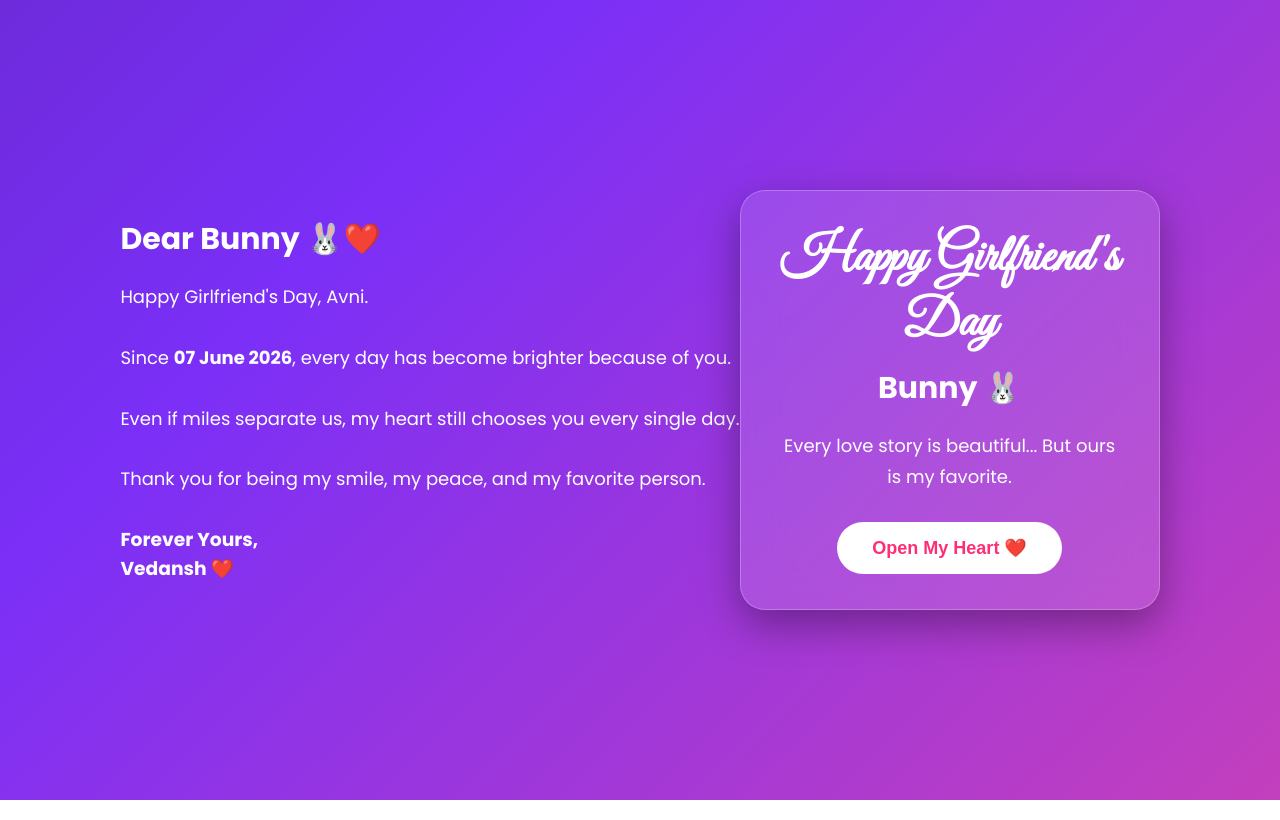
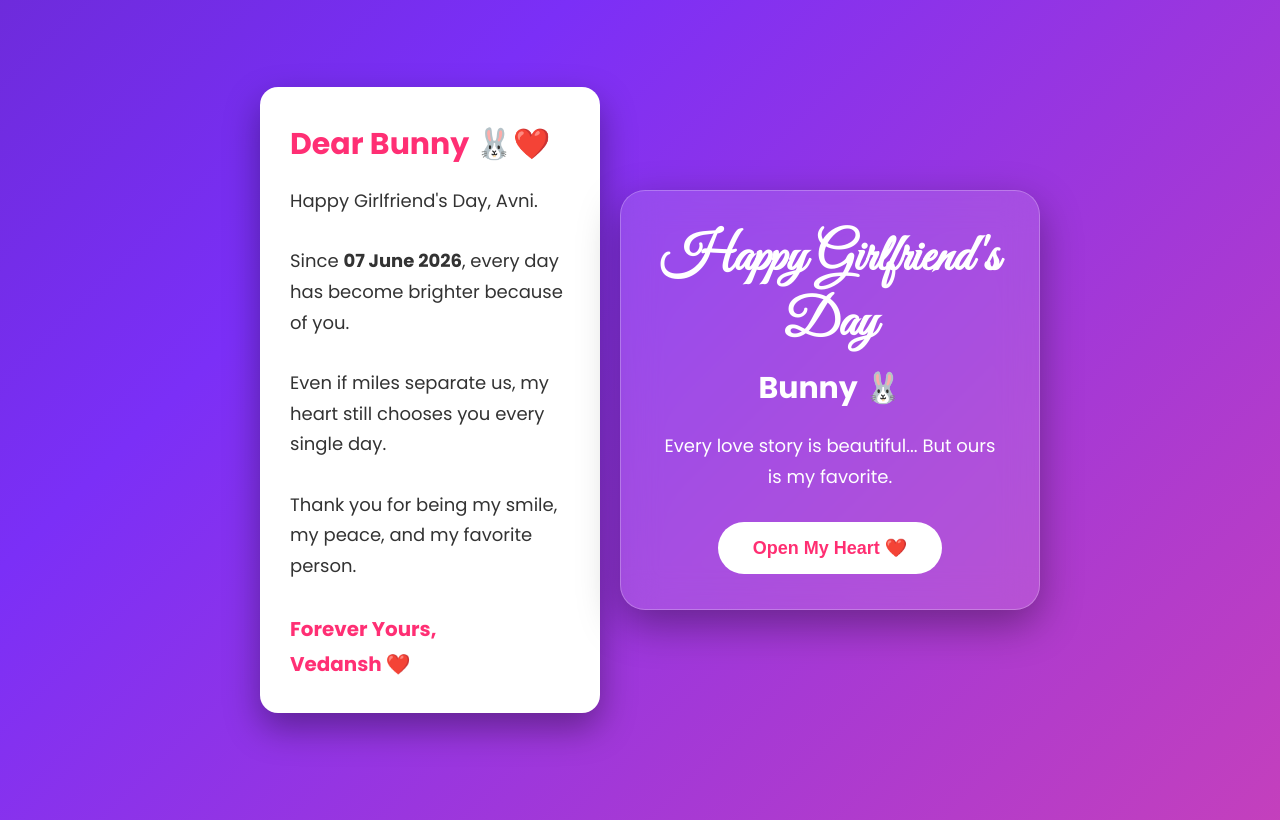
Before and after one commit to vedansh7002/girlfriends-day, a plain HTML site: page index.html in a window 1280 px wide. Drawn offline with Linux system fonts and the light colour scheme.

Commit message:
Update style.css

```diff
--- a/style.css
+++ b/style.css
@@ -97,3 +97,45 @@ animation:beat 1s infinite;
 transform:scale(1.25);
 }
 }
+.hidden{
+display:none;
+}
+
+#letterSection{
+height:100vh;
+display:flex;
+justify-content:center;
+align-items:center;
+padding:20px;
+}
+
+.envelope{
+width:340px;
+background:#fff;
+padding:10px;
+border-radius:18px;
+box-shadow:0 15px 35px rgba(0,0,0,.35);
+animation:pop .7s ease;
+}
+
+@keyframes pop{
+0%{transform:scale(.7);opacity:0;}
+100%{transform:scale(1);opacity:1;}
+}
+
+.letter{
+padding:20px;
+color:#333;
+font-size:17px;
+line-height:1.8;
+}
+
+.letter h2{
+color:#ff2f74;
+margin-bottom:15px;
+}
+
+.letter h3{
+margin-top:20px;
+color:#ff2f74;
+}
```
